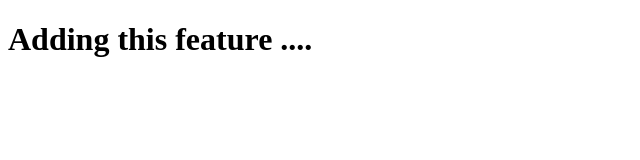
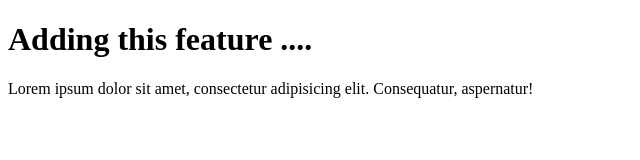
Before and after one commit to kaderamrichat/sandbox, a plain HTML site: page index.html in a window 1280 px wide. Shown: the whole page, without its empty margins (0-640 px from the left). Drawn offline with Linux system fonts and the light colour scheme.

Commit message:
Ajout paragraphe et texte

```diff
--- a/index.html
+++ b/index.html
@@ -8,5 +8,8 @@
 </head>
 <body>
   <h1>Adding this feature ....</h1>
+  <p>
+    Lorem ipsum dolor sit amet, consectetur adipisicing elit. Consequatur, aspernatur!
+  </p>
 </body>
 </html>
```
